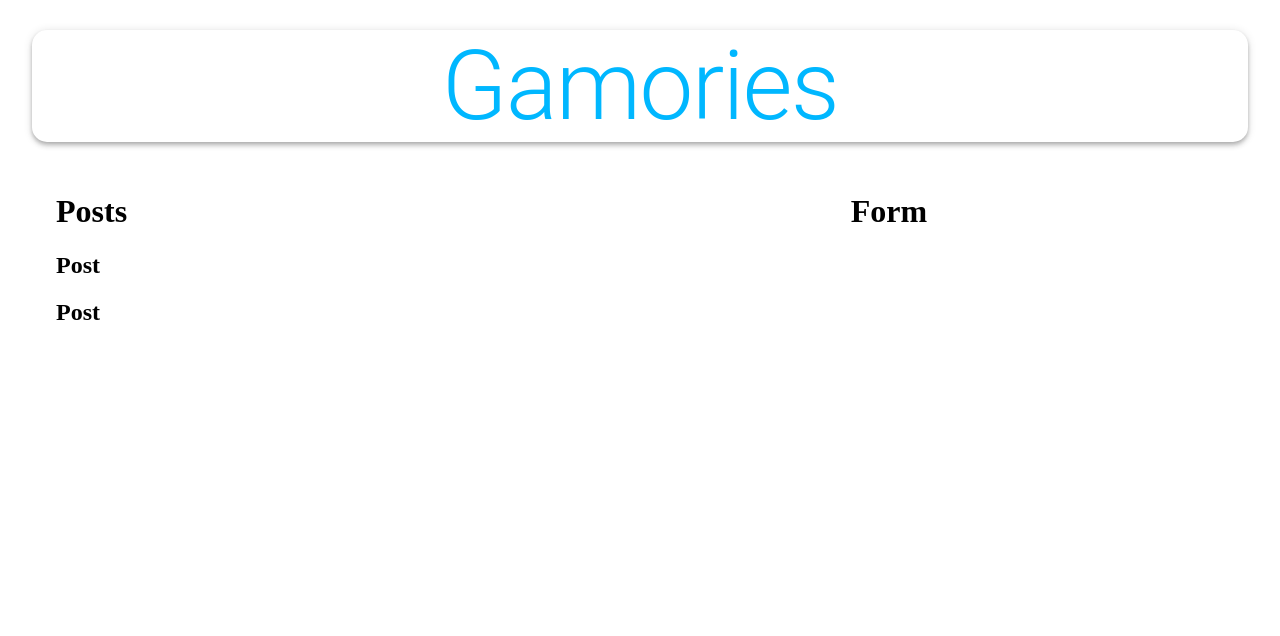
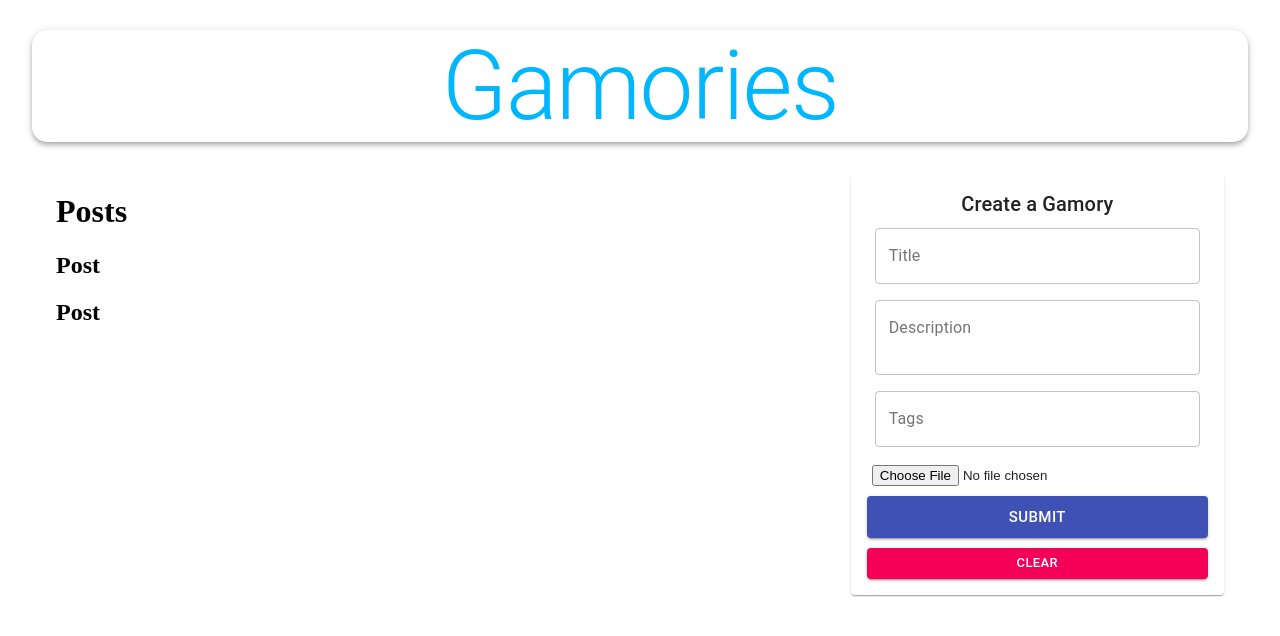
Before and after one commit to suchislif3/gamories, a React (Create React App) app in the folder client/: page / in a window 1280 px wide. Shown: the top 636 px of the page. Built offline with nearby package versions, Linux system fonts and the light colour scheme.

Commit message:
made Form component and added basic apis

```diff
--- a/client/package.json
+++ b/client/package.json
@@ -7,8 +7,10 @@
     "@testing-library/jest-dom": "^5.16.4",
     "@testing-library/react": "^12.1.4",
     "@testing-library/user-event": "^13.5.0",
+    "axios": "^0.26.1",
     "react": "^18.0.0",
     "react-dom": "^18.0.0",
+    "react-file-base64": "^1.0.3",
     "react-redux": "^7.2.8",
     "react-scripts": "5.0.0",
     "redux": "^4.1.2",
--- /dev/null
+++ b/client/src/api/index.js
@@ -0,0 +1,6 @@
+import axios from 'axios';
+
+const url = 'http://localhost:5000/posts';
+
+export const fetchPosts = () => axios.get(url);
+export const createPost = (newPost) => axios.post(url, newPost);
--- a/client/src/components/Form/Form.js
+++ b/client/src/components/Form/Form.js
@@ -1,8 +1,95 @@
+import { useState } from "react";
+import { Button, Paper, TextField, Typography } from "@material-ui/core";
+import FileBase from "react-file-base64";
+import { useDispatch } from "react-redux";
+
 import useStyles from "./styles";
+import { createPost } from "../../actions/postsAction";
 
 const Form = () => {
   const classes = useStyles();
-  return <h1>Form</h1>;
+  const [postData, setPostData] = useState({
+    title: "",
+    description: "",
+    tags: "",
+    selectedFile: "",
+  });
+  const dispatch = useDispatch();
+
+  const handleSubmit = (e) => {
+    e.preventDefault();
+    dispatch(createPost(postData))
+  };
+  const clear = () => {};
+  return (
+    <Paper className={classes.paper}>
+      <form
+        autoComplete="off"
+        noValidate
+        className={`${classes.root} ${classes.form}`}
+        onSubmit={handleSubmit}
+      >
+        <Typography variant="h6">Create a Gamory</Typography>
+        <TextField
+          name="title"
+          variant="outlined"
+          label="Title"
+          fullWidth
+          value={postData.title}
+          onChange={(e) => setPostData({ ...postData, title: e.target.value })}
+        />
+        <TextField
+          name="description"
+          variant="outlined"
+          label="Description"
+          fullWidth
+          multiline
+          minRows={2}
+          maxRows={5}
+          value={postData.description}
+          onChange={(e) =>
+            setPostData({ ...postData, description: e.target.value })
+          }
+        />
+        <TextField
+          name="tags"
+          variant="outlined"
+          label="Tags"
+          fullWidth
+          value={postData.tags}
+          onChange={(e) => setPostData({ ...postData, tags: e.target.value })}
+        />
+        <div className={classes.fileInput}>
+          <FileBase
+            type="file"
+            multiple={false}
+            onDone={({ base64 }) =>
+              setPostData({ ...postData, selectedFile: base64 })
+            }
+          />
+        </div>
+        <Button
+          type="submit"
+          variant="contained"
+          className={classes.buttonSubmit}
+          color="primary"
+          size="large"
+          fullWidth
+        >
+          Submit
+        </Button>
+        <Button
+          onClick={clear}
+          variant="contained"
+          color="secondary"
+          size="small"
+          fullWidth
+        >
+          Clear
+        </Button>
+      </form>
+    </Paper>
+  );
 };
 
 export default Form;
```
Also changed, not shown: 1 other file (tests, documents, lock files or other folders).
